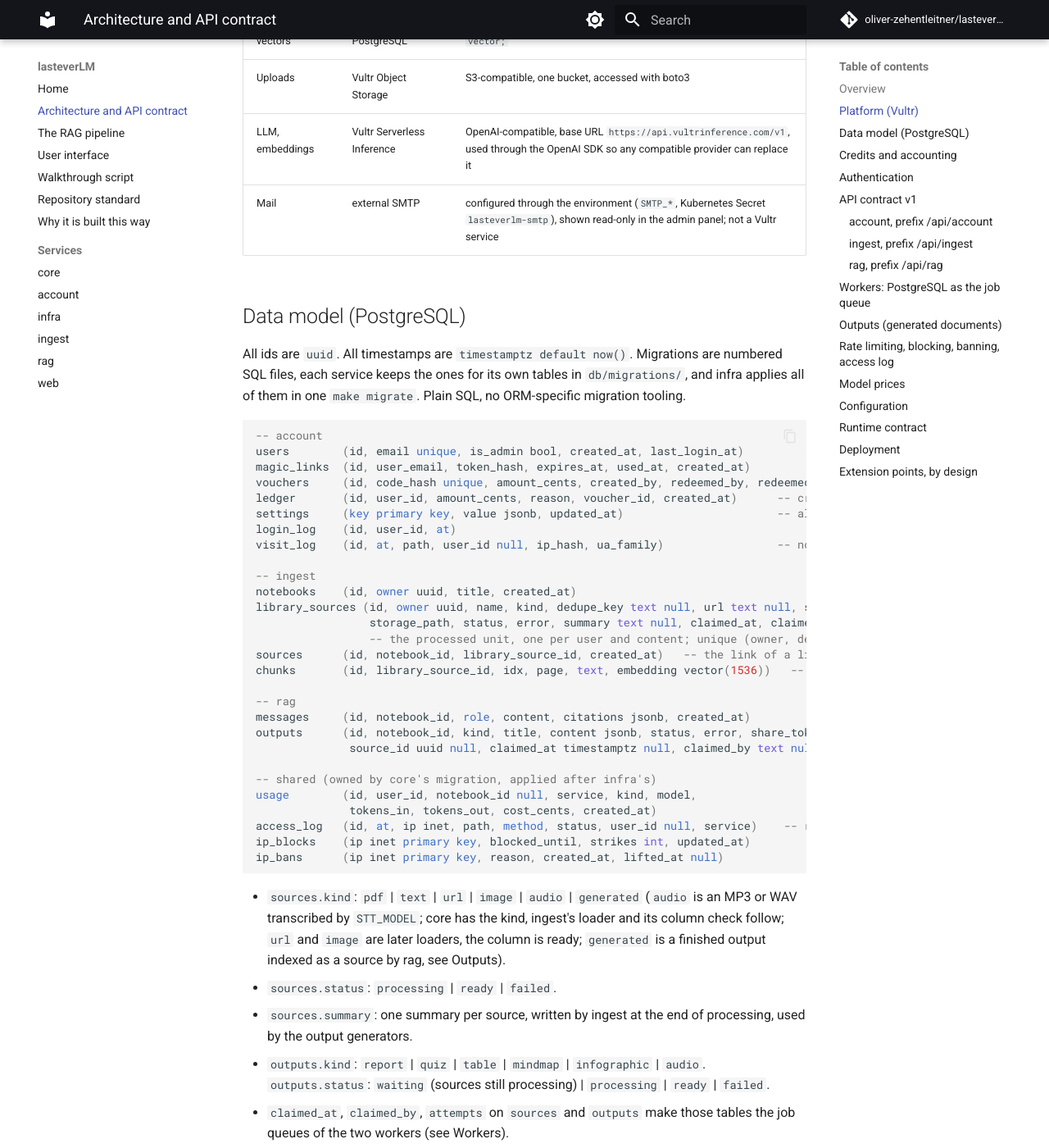
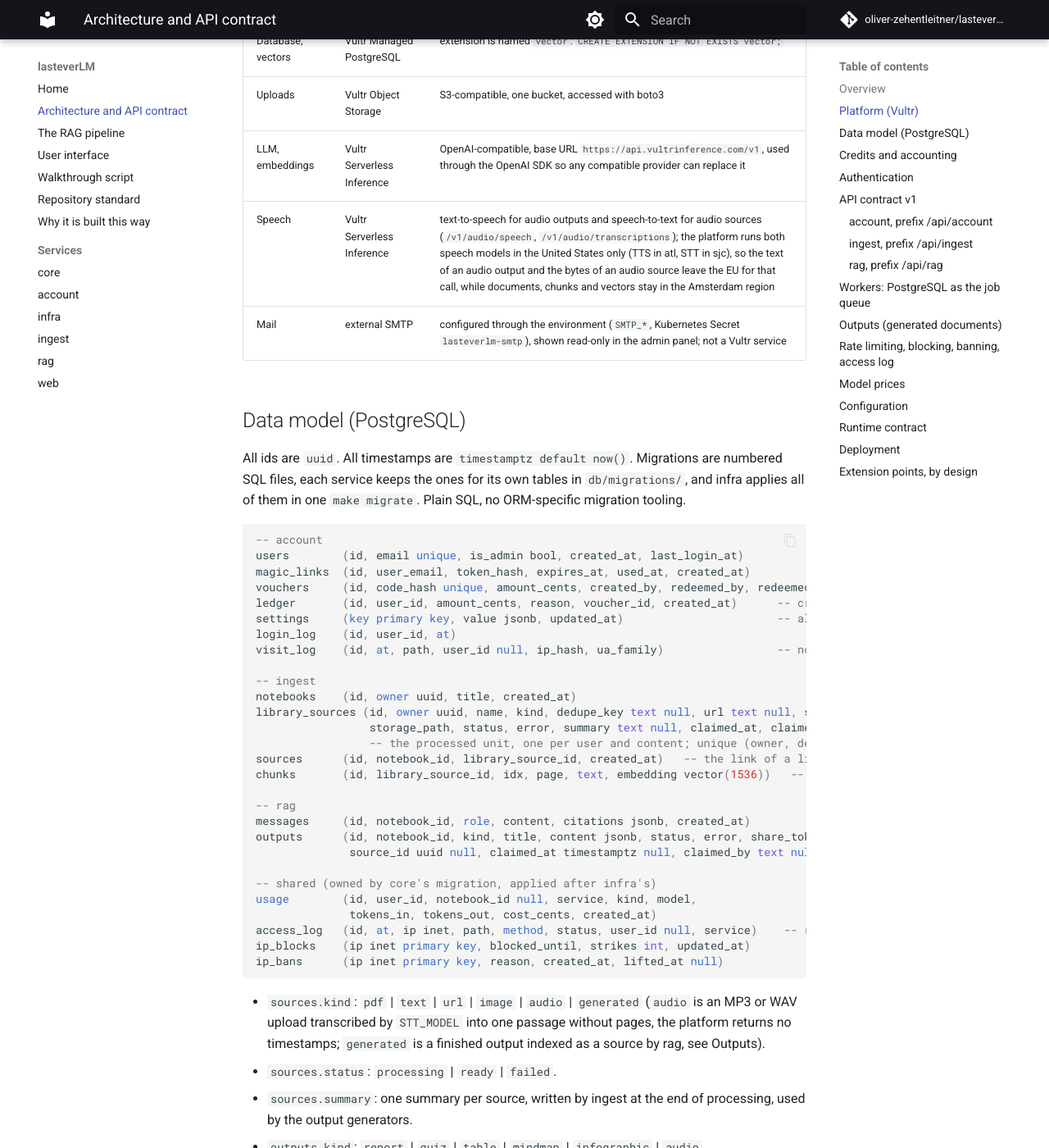
Before and after one commit to oliver-zehentleitner-aigent/lasteverLM, an MkDocs documentation site: the page built from docs/architecture.md, in a window 1280 px wide and 1400 px high, scrolled down 1918 px. Shown: the whole window at 82% size. Built offline with MkDocs 1.6.1 and Material for MkDocs 9.7.7, drawn with Linux system fonts in a browser that asks for light colours; comment, search, counter and statistics services are not loaded; some of the changed text lies outside the part shown.

Commit message:
docs: audio sources in the contract, speech models run in the US

````diff
--- a/docs/architecture.md
+++ b/docs/architecture.md
@@ -58,6 +58,7 @@
 | Database, vectors | Vultr Managed PostgreSQL | extension is named `vector`: `CREATE EXTENSION IF NOT EXISTS vector;` |
 | Uploads | Vultr Object Storage | S3-compatible, one bucket, accessed with boto3 |
 | LLM, embeddings | Vultr Serverless Inference | OpenAI-compatible, base URL `https://api.vultrinference.com/v1`, used through the OpenAI SDK so any compatible provider can replace it |
+| Speech | Vultr Serverless Inference | text-to-speech for audio outputs and speech-to-text for audio sources (`/v1/audio/speech`, `/v1/audio/transcriptions`); the platform runs both speech models in the United States only (TTS in atl, STT in sjc), so the text of an audio output and the bytes of an audio source leave the EU for that call, while documents, chunks and vectors stay in the Amsterdam region |
 | Mail | external SMTP | configured through the environment (`SMTP_*`, Kubernetes Secret `lasteverlm-smtp`), shown read-only in the admin panel; not a Vultr service |
 
 ## Data model (PostgreSQL)
@@ -98,13 +99,13 @@
 ip_bans      (ip inet primary key, reason, created_at, lifted_at null)
 ```
 
-- `sources.kind`: `pdf` | `text` | `url` | `image` | `audio` | `generated` (`audio` is an MP3 or WAV transcribed by `STT_MODEL`; core has the kind, ingest's loader and its column check follow; `url` and `image` are later loaders, the column is ready; `generated` is a finished output indexed as a source by rag, see Outputs).
+- `sources.kind`: `pdf` | `text` | `url` | `image` | `audio` | `generated` (`audio` is an MP3 or WAV upload transcribed by `STT_MODEL` into one passage without pages, the platform returns no timestamps; `generated` is a finished output indexed as a source by rag, see Outputs).
 - `sources.status`: `processing` | `ready` | `failed`.
 - `sources.summary`: one summary per source, written by ingest at the end of processing, used by the output generators.
 - `outputs.kind`: `report` | `quiz` | `table` | `mindmap` | `infographic` | `audio`. `outputs.status`: `waiting` (sources still processing) | `processing` | `ready` | `failed`.
 - `claimed_at`, `claimed_by`, `attempts` on `sources` and `outputs` make those tables the job queues of the two workers (see Workers).
 - `chunks.embedding` dimension follows `EMBEDDING_DIMENSION`; the migration takes it as a parameter, default 1536.
-- `usage.kind`: `llm` | `embedding` | `tts` | `stt`. `usage.service`: `ingest` | `rag`. For `tts` the priced unit is input characters: `tokens_in` holds the character count, `tokens_out` is 0, and `MODEL_PRICES` lists `TTS_MODEL` with `in` in cents per million characters. For `stt` it is seconds of audio as the platform reports them, rounded up per call: `tokens_in` holds the seconds, `tokens_out` is 0, and `MODEL_PRICES` lists `STT_MODEL` with `in` in cents per million seconds.
+- `usage.kind`: `llm` | `embedding` | `tts` | `stt`. `usage.service`: `ingest` | `rag`. For `tts` the priced unit is input characters: `tokens_in` holds the character count, `tokens_out` is 0, and `MODEL_PRICES` lists `TTS_MODEL` with `in` in cents per million characters. For `stt` the unit is seconds of audio as the platform reports them, rounded up: `tokens_in` holds the seconds, `MODEL_PRICES` lists `STT_MODEL` with `in` in cents per million seconds.
 - **Balance** = `sum(ledger.amount_cents) - sum(usage.cost_cents)` per user. Usage rows are the debit; there is no second ledger write.
 - Storage object path: `<owner>/<library_id>/<name>` for an upload, `<notebook_id>/<output_id>/<name>` for a file an output produces (`audio.mp3`). Deleting a library source or an output deletes its objects; detaching a source from a notebook deletes nothing.
 - **Source library**, per user: a file or image is deduplicated by `sha256:<hex>` of its bytes (a PDF by bytes plus capture mode), a URL by `url:<normalised URL>`; the same content again links the existing entry instead of storing or processing it (one set of chunks and embeddings per entry, billed once at first processing). Nothing is shared between users; the same bytes from two users are two entries. Generated outputs are hidden library rows of kind `generated` owned by the notebook that made them, never listed. A new user's first library access seeds four demo sources (a PDF, a text, an image, a URL, one coherent fictional set) processed at the demo user's expense, flagged `demo` (`ingest/context/library.md`). Removing a source from a notebook detaches the link; deleting an entry in the library detaches it everywhere and moves it to the trash, where it stays for the user's `trash_days` preference (default 14) before the ingest worker purges it with its chunks and object, hourly and at start; it can be restored or purged at once meanwhile, and uploading the same bytes again restores it (`ingest/context/library.md`). Deleting a notebook detaches its sources and frees no storage (`ingest/context/library.md`).
@@ -197,8 +198,8 @@
 
 ```json
 Notebook: {"id", "title", "created_at"}
-Source:   {"id", "notebook_id", "library_id", "name", "kind", "capture" (PDFs), "demo", "preview_url" (image, PDF, text: presigned GET, 1 h; url: the URL), "status", "error", "created_at"}
-LibraryEntry: {"id", "name", "kind", "capture" (PDFs), "demo", "preview_url" (image, PDF, text: presigned GET, 1 h; url: the URL), "status", "error", "size_bytes", "url", "created_at", "notebooks": [{"id", "title", "source_id"}]}
+Source:   {"id", "notebook_id", "library_id", "name", "kind", "capture" (PDFs), "demo", "preview_url" (image, PDF, text, audio: presigned GET, 1 h; url: the URL), "status", "error", "created_at"}
+LibraryEntry: {"id", "name", "kind", "capture" (PDFs), "demo", "preview_url" (image, PDF, text, audio: presigned GET, 1 h; url: the URL), "status", "error", "size_bytes", "url", "created_at", "notebooks": [{"id", "title", "source_id"}]}
 IngestStats: {"sources": {"processing", "ready", "failed"}, "jobs": {"pending", "running", "failed"}, "chunks", "source_bytes"}
 ```
 
@@ -365,9 +366,9 @@
 | `S3_ENDPOINT`, `S3_BUCKET`, `S3_ACCESS_KEY`, `S3_SECRET_KEY` | ingest, rag (audio files) |
 | `INFERENCE_BASE_URL`, `INFERENCE_API_KEY` | ingest, rag |
 | `LLM_MODEL` | ingest (source summaries), rag |
+| `STT_MODEL` (default `whisper-large-v3-turbo`; MP3 and WAV only, 25 MiB, 4 h) | ingest (audio sources) |
 | `SIMILARITY_FLOOR`, `TTS_MODEL`, `TTS_VOICE` (default `ryan`; the platform's voices are not the OpenAI names) | rag |
 | `EMBEDDING_MODEL`, `EMBEDDING_DIMENSION` | ingest, rag (identical on both) |
-| `STT_MODEL` (default `whisper-large-v3-turbo`) | ingest (audio sources, with its loader) |
 | `MODEL_PRICES` | ingest, rag (JSON; defaults in core) |
 | `AUTH_JWT_SECRET` | account (issues), ingest, rag (verify) |
 | `DEMO_TOKEN` | all services; unset in production |
````
